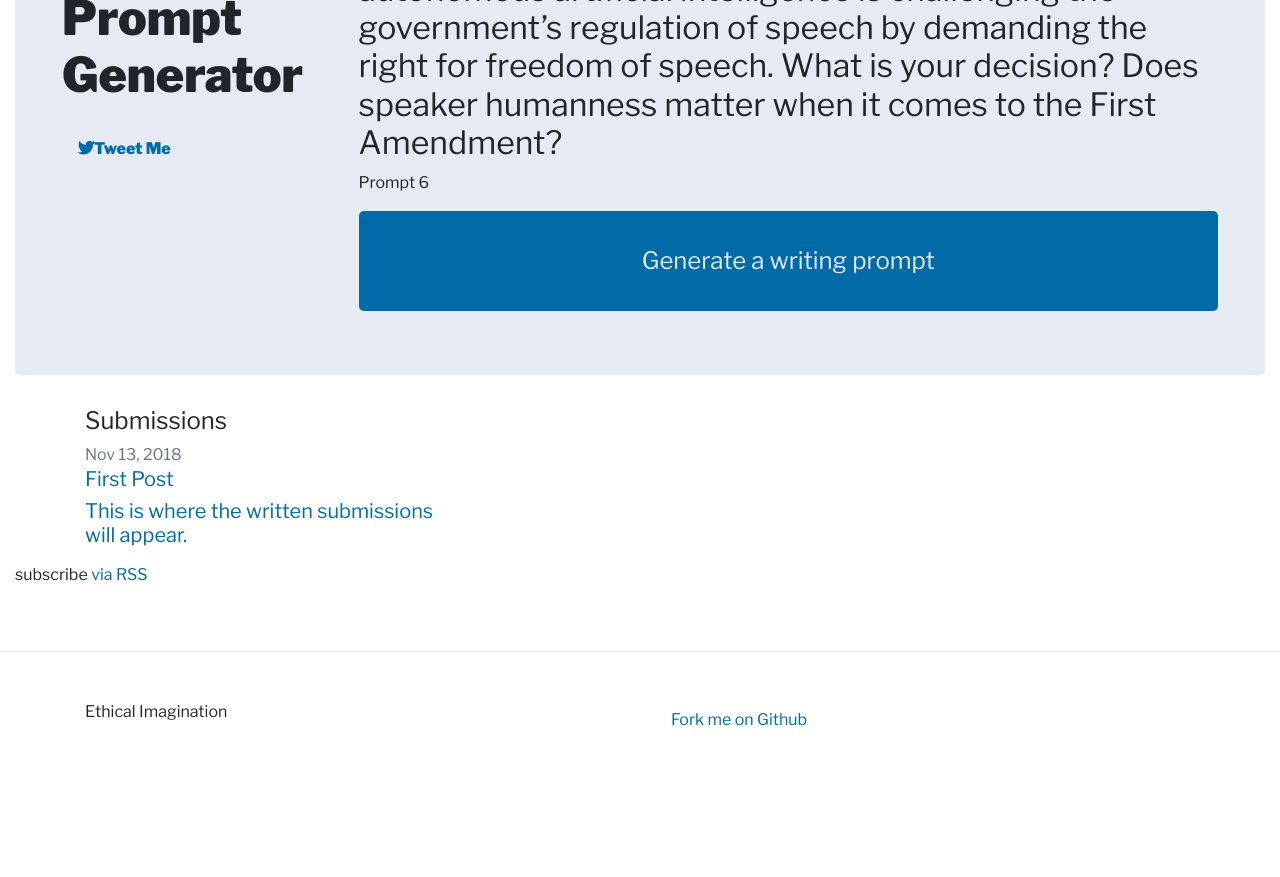
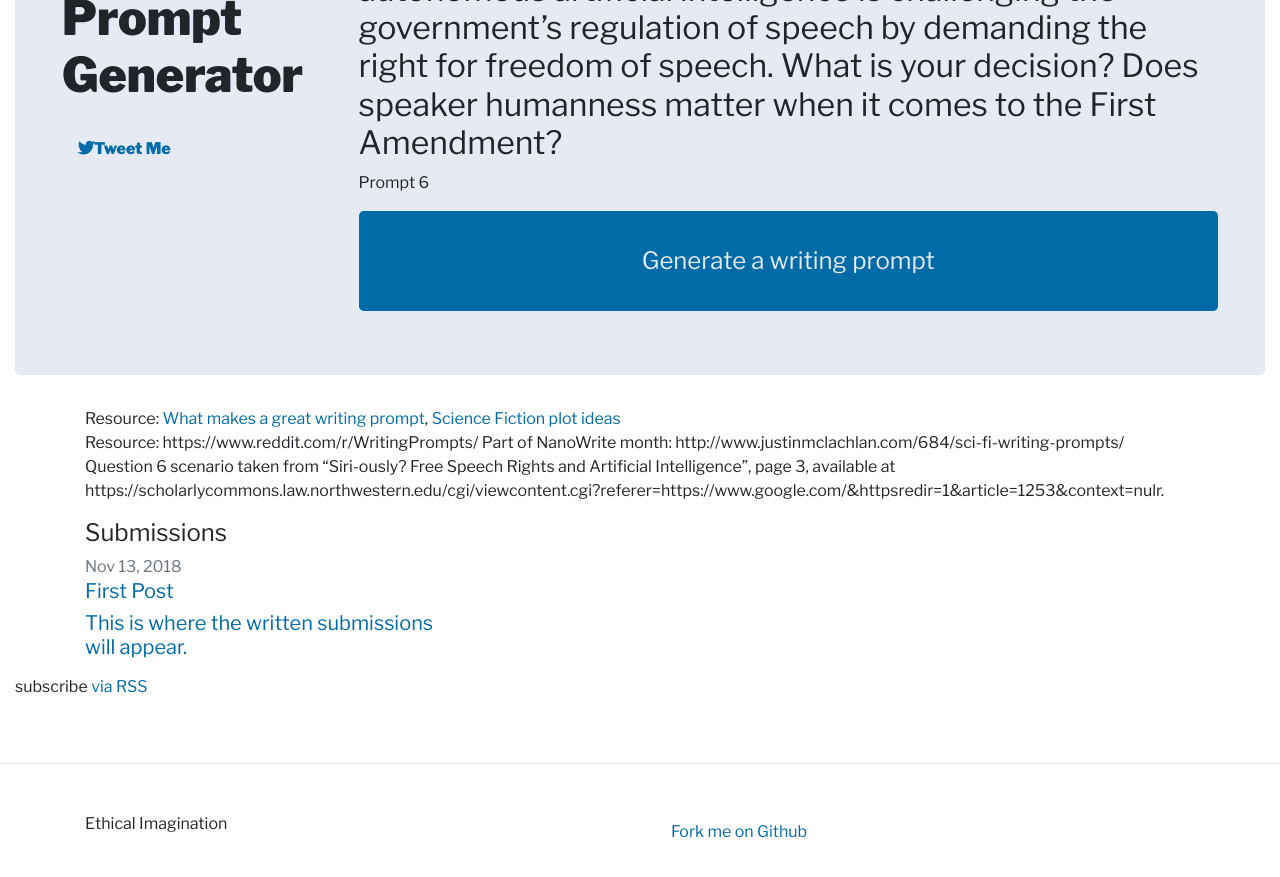
Before and after one commit to Data4Democracy/ethical-imagination, a Jekyll site: the page built from index.html, in a window 1280 px wide and 900 px high, scrolled down 1554 px. Shown: the top 877 px of the window. Built offline with Jekyll 4.4.1, drawn with Linux system fonts in a browser that asks for light colours; nearby versions of some CDN libraries; before the commit the page ends 2342 px from its top, so only the background shows below that.

Commit message:
addiing in attributions

```diff
--- a/index.html
+++ b/index.html
@@ -82,8 +82,24 @@ layout: home
                     <!-- <div class="col-sm-2-offset-1"id="fb-share-button">
                         <span>Share</span>
                     </div> -->
-                </div>
+             </div>
+            </div>
+        </div>
+    </div>
 
+    <div class="container">
+        <div class ="row">
+            <div class="col-12">
+               <p>
+                    Resource: <a href="https://kripalu.org/resources/what-makes-great-writing-prompt">What makes a great writing prompt</a>,
+                    <a href="http://www.bryndonovan.com/2018/05/31/50-science-fiction-plot-ideas-and-writing-prompts/">Science Fiction plot ideas</a><br>
+                    Resource: https://www.reddit.com/r/WritingPrompts/
+                    Part of NanoWrite month: http://www.justinmclachlan.com/684/sci-fi-writing-prompts/
+
+                    Question 6 scenario taken from “Siri-ously? Free Speech Rights and Artificial Intelligence”, page 3, available at https://scholarlycommons.law.northwestern.edu/cgi/viewcontent.cgi?referer=https://www.google.com/&httpsredir=1&article=1253&context=nulr.
+
+                </p>
             </div>
-         </div>
+        </div>
+    </div>
 </section>
```
